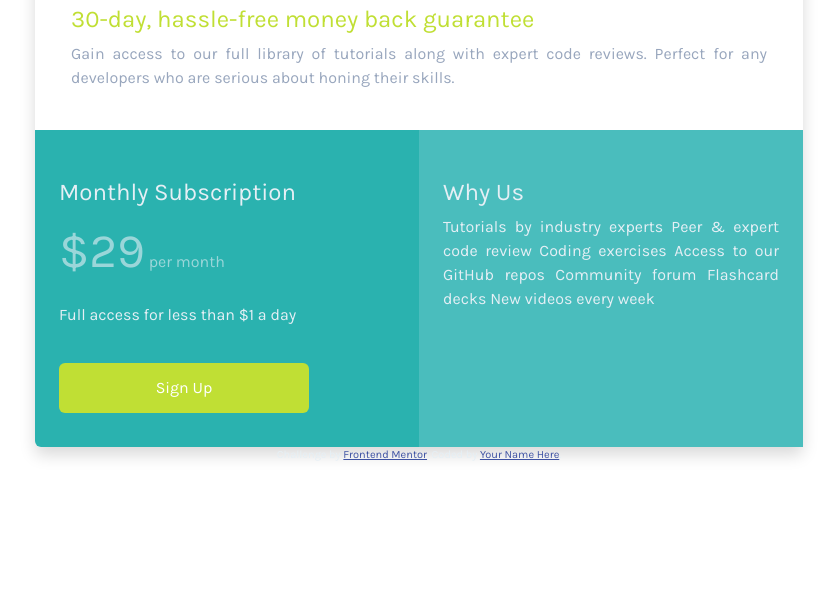
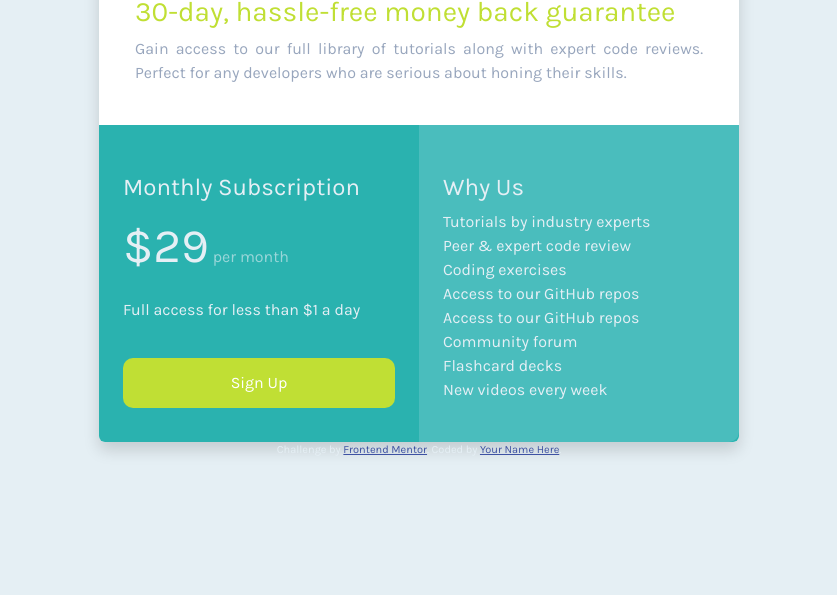
Before and after one commit to mehmetdoganay/Web-Projects, a plain HTML site: page single-price-grid-component-master/index.html in a window 1280 px wide. Shown: the part 205-800 px from the top of the page, without its empty margins (221-1058 px from the left). Drawn offline with nearby package versions, Linux system fonts and the light colour scheme.

Commit message:
button ve paragraf düzenlemesi yapıldı

```diff
--- a/single-price-grid-component-master/index.html
+++ b/single-price-grid-component-master/index.html
@@ -18,33 +18,35 @@
 <body>
   <div class="container container-sm shadow bg-body rounded">
     <div class="row p-4">
-      <h1 id="head-text"><strong>Join our community</strong></h1>
+      <div class="col">
+        <h2 id="head-text">Join our community</h2>
 
-      <h4 class="head-30">30-day, hassle-free money back guarantee</h4>
+        <h3 class="head">30-day, hassle-free money back guarantee</h3>
 
-      <p id="head-p">Gain access to our full library of tutorials along with expert code reviews.
-        Perfect for any developers who are serious about honing their skills.</p>
+        <p id="head-p">Gain access to our full library of tutorials along with expert code reviews.
+          Perfect for any developers who are serious about honing their skills.</p>
+      </div>
     </div>
     <div class="row rounded-bottom sub-text ">
       <div class="col p-4 pt-5" id="">
         <h4>Monthly Subscription</h4>
 
-        <p class="opacity"><font size=7>&dollar;29</font> per month</p>
+        <p><font size=7>&dollar;29</font> <span class="opacity">per month</span></p>
 
         <p>Full access for less than &dollar;1 a day</p>
 
-        <button class="btn">Sign Up</button>
+        <button>Sign Up</button>
       </div>
       <div class="col p-4 pt-5" style="background-color:#4ABDBD;" id="why-text">
         <h4>Why Us</h4>
-
-        <p>Tutorials by industry experts
-          Peer &amp; expert code review
-          Coding exercises
-          Access to our GitHub repos
-          Community forum
-          Flashcard decks
-          New videos every week</p>
+        Tutorials by industry experts<br>
+        Peer &amp; expert code review<br>
+        Coding exercises<br>
+        Access to our GitHub repos<br>
+        Access to our GitHub repos<br>
+        Community forum<br>
+        Flashcard decks<br>
+        New videos every week<br>
       </div>
     </div>
   </div>
--- a/single-price-grid-component-master/style.css
+++ b/single-price-grid-component-master/style.css
@@ -8,7 +8,8 @@
 }
 
 body {
-
+    background-color: #E5EFF4;
+    box-sizing: border-box;
     color: var(--LightGray);
     font-family: 'Karla', sans-serif ;
     font-size: 16px;
@@ -16,12 +17,12 @@ body {
 }
 
 .container {
-    width: 60% ;
+    width: 50% ;
     height: 30%;
     margin-top: 100px;
 }
 
-.head-30 {
+.head {
     color: var(--BrightYellow)
 }
 
@@ -38,17 +39,26 @@ body {
     background-color: var(--Cyan);
 }
 
-.btn {
+button {
+    width: 100%;
     margin-top:20px;
     margin-bottom: 10px;
-    width: 250px;
+    border-radius: 10px;
+    border: none;
     height: 50px;
     color:  white;
     background-color: var(--BrightYellow) ;
+    text-align: center;
 }
 
 .opacity {
     opacity: 0.6;
+}
+
+[class*="col"] {
+    border-bottom-right-radius: 10px;
+    float: left;
+    box-sizing: border-box;
 }
 
 
```
